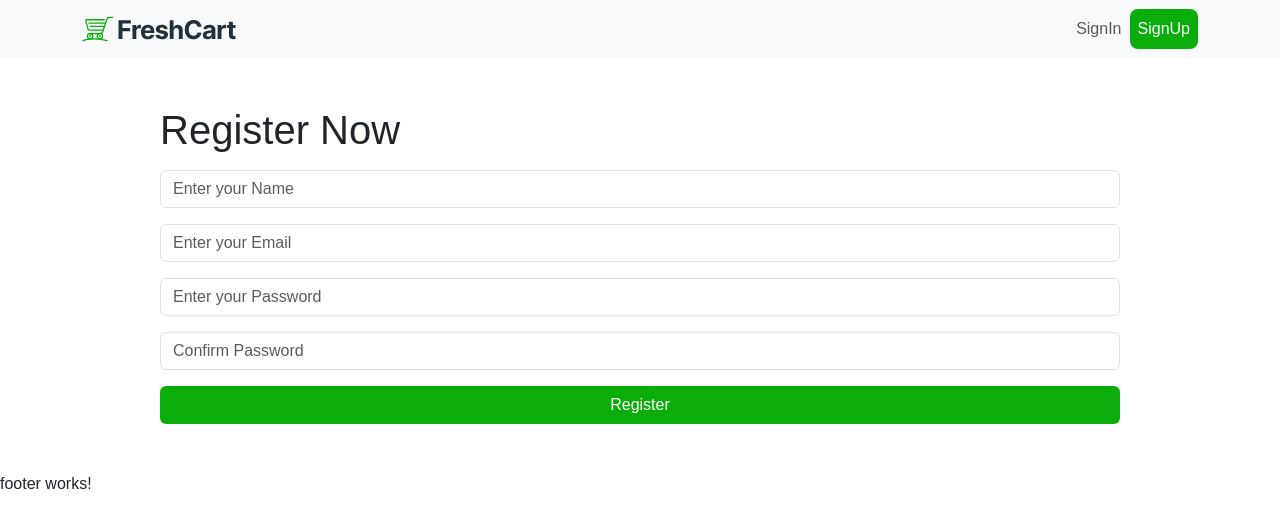
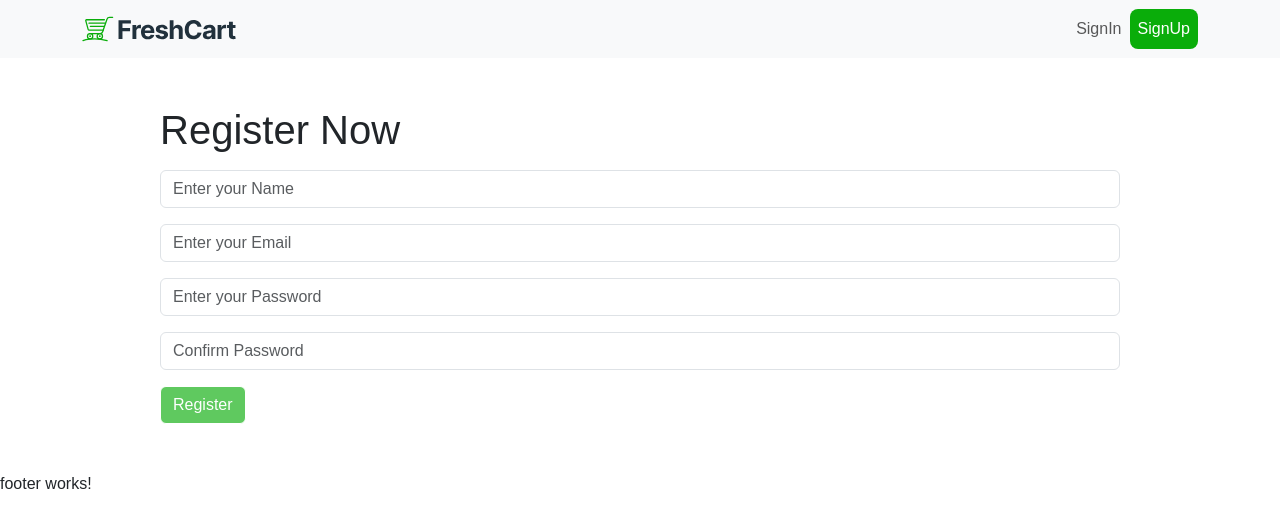
Before and after one commit to slma455/app, an Angular app: page /#/signup in a window 1280 px wide. Shown: the top 528 px of the page. Built offline with nearby package versions, Linux system fonts and the light colour scheme; a web font is replaced by a local one.

Commit message:
Add RePassword Confirm Logic

```diff
--- a/src/app/components/shared/ui/alert-error/alert-error.component.html
+++ b/src/app/components/shared/ui/alert-error/alert-error.component.html
@@ -18,4 +18,11 @@
       }
     </ul>
   </div>
+} @else if (formName.errors?.['mismatch'] && formName.get('rePassword')?.touched && controlName === 'rePassword' ) {
+      <div class="alert alert-danger">
+        <ul class="m-0 p-0">
+          <li>Passwords do not match</li>
+        </ul>
+      </div>
+
 }
--- a/src/app/components/signup/signup.component.html
+++ b/src/app/components/signup/signup.component.html
@@ -10,8 +10,9 @@
     <input formControlName="password" type="password" class="form-control my-3" placeholder="Enter your Password">
      <alertError [formName]="register" [controlName]="'password'" label="Password" />
     <input formControlName="rePassword" type="password" class="form-control my-3" placeholder="Confirm Password">
-    <alertError [formName]="register" [controlName]="'rePassword'" />
+         <alertError [formName]="register" [controlName]="'rePassword'" label="Confirm Password" />
 
-    <app-button>Register</app-button>
+
+       <button type="submit" [disabled]="!register.valid" class="bg-main text-white btn">Register</button>
   </form>
 </div>
--- a/src/app/components/signup/signup.component.ts
+++ b/src/app/components/signup/signup.component.ts
@@ -27,4 +27,9 @@ passwordsMatch(group: AbstractControl) {
 onSubmit(){
   console.log(this.register.value);
 }
+sendData(){
+  if(this.register.valid){
+    console.log(this.register.value);
+  }
 }
+}
```
